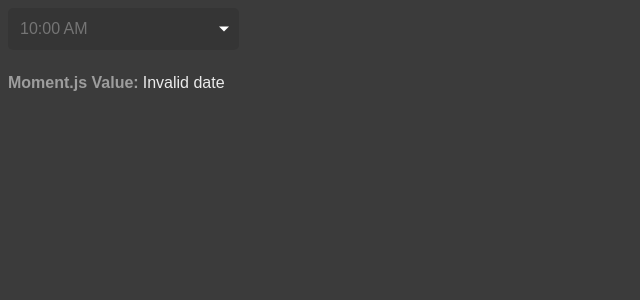
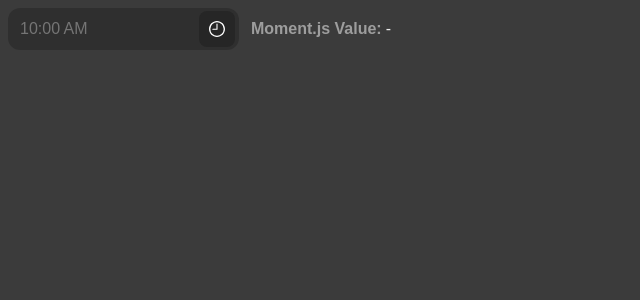
Before and after one commit to soooji/react-masked-input-time-picker, a React (Create React App) app: page / in a window 1280 px wide. Shown: the top 300 px of the page, without its empty margins (0-640 px from the left). Built offline with nearby package versions, Linux system fonts and the light colour scheme.

Commit message:
add iocn

```diff
--- a/src/App.tsx
+++ b/src/App.tsx
@@ -8,51 +8,46 @@
 } from "./utils";
 import styled from "styled-components";
 import { useClickOutside } from "./useClickOutside";
+import ClockIcon from "./clock.svg";
 
 const Container = styled.div`
+  display: flex;
+  align-items: center;
+  gap: 12px;
   &,
   * {
     color: white;
   }
 `;
 
-const ResultContainer = styled.div`
-  display: flex;
-  flex-direction: row;
-  margin-top: 24px;
-  font-weight: 300;
-  color: rgba(255, 255, 255, 0.9);
-  b {
-    color: rgba(255, 255, 255, 0.5);
-    margin-right: 4px;
-  }
+const InputContainer = styled.div`
+  position: relative;
+  display: block;
 `;
 
-const StyledChevronTriangle = styled.div`
-  width: 0;
-  height: 0;
-  border-left: 5px solid transparent;
-  border-right: 5px solid transparent;
-  border-top: 5px solid white;
-  position: absolute;
-  right: 10px;
-  z-index: 1;
-  top: 50%;
-  transform: translateY(-50%);
-  pointer-events: none;
-  transition: transform 0.2s ease-in-out;
-  &.--up {
-    transform: translateY(-50%) rotate(180deg);
+const StyledInput = styled.input`
+  border: 1px solid black;
+  background-color: rgba(0, 0, 0, 0.2);
+  border-radius: 12px;
+  border: none;
+  padding: 12px;
+  font-size: 1rem;
+  &:focus {
+    background-color: rgba(0, 0, 0, 0.4);
+  }
+  &.--valid {
+    box-shadow: 0 0 0 1px rgba(0, 255, 0, 0.4);
+    background-color: rgba(0, 255, 0, 0.05);
   }
 `;
 
 const DropDownOptionsContainer = styled.div`
   position: absolute;
-  top: calc(100% + 16px);
+  top: calc(100% + 4px);
   left: 0;
   right: 0;
   background-color: #1f1f1f;
-  border-radius: 5px;
+  border-radius: 12px;
   border: 1px solid black;
   padding: 4px;
   z-index: 1;
@@ -67,50 +62,78 @@
   }
 `;
 
-const InputContainer = styled.div`
-  position: relative;
-  display: inline;
-`;
-
-const StyledInput = styled.input`
-  border: 1px solid black;
-  background-color: rgba(0, 0, 0, 0.1);
-  border-radius: 5px;
-  border: none;
-  padding: 12px;
-  font-size: 1rem;
-  &:focus {
-    background-color: rgba(0, 0, 0, 0.4);
-  }
-  &.--valid {
-    box-shadow: 0 0 0 1px rgba(0, 255, 0, 0.4);
-    background-color: rgba(0, 255, 0, 0.05);
-  }
-`;
-
 const DropDownListItem = styled.li`
   list-style: none;
   padding: 8px 8px;
   cursor: pointer;
-  border-radius: 5px;
+  border-radius: 8px;
   &:hover {
     background-color: rgba(0, 0, 0, 0.4);
+  }
+`;
+
+const TimeInputEndornment = styled.div`
+  position: absolute;
+  right: 4px;
+  height: 36px;
+  width: 36px;
+  z-index: 1;
+  top: 50%;
+  transform: translateY(-50%);
+  background: rgba(0, 0, 0, 0.2);
+  border-radius: 8px;
+  display: flex;
+  align-items: center;
+  justify-content: center;
+  cursor: pointer;
+  &:hover {
+    background: rgba(0, 0, 0, 0.3);
+  }
+  &:active {
+    background: rgba(0, 0, 0, 0.4);
+  }
+`;
+
+const ResultContainer = styled.div`
+  display: flex;
+  flex-direction: row;
+  font-weight: 300;
+  color: rgba(255, 255, 255, 0.9);
+  b {
+    color: rgba(255, 255, 255, 0.5);
+    margin-right: 4px;
   }
 `;
 
 export default function App() {
   const [timeInputValue, setTimeInputValue] = useState("");
   const [selectedTimeValue, setSelectedTimeValue] = useState("");
-  const isValid = amPmTimeRegex.test(timeInputValue);
   const [isDropDownOpen, setIsDropDownOpen] = useState(false);
-  const inputRef = useRef<HTMLInputElement>(null);
+  const inputContentRef = useRef<HTMLDivElement>(null);
 
-  useClickOutside(inputRef, () => {
+  const isValidAmPmTime = (timeValue: string) =>
+    amPmTimeRegex.test(timeInputValue);
+
+  useClickOutside(inputContentRef, () => {
     setIsDropDownOpen(false);
-    if (!isValid) {
+    if (!timeInputValue) {
+      return setSelectedTimeValue("");
+    }
+    if (!isValidAmPmTime(timeInputValue)) {
       setTimeInputValue(selectedTimeValue);
     }
   });
+
+  const onSelectOption = (timeOption: Moment) => {
+    setTimeInputValue(getUppercasedValue(timeOption.format("hh:mm a")));
+    setIsDropDownOpen(false);
+  };
+
+  const onChangeInputValue = (typedValue: string) => {
+    setTimeInputValue(
+      getFormattedAMPMTimeFromStringValue(typedValue) ?? timeInputValue
+    );
+  };
 
   useEffect(() => {
     if (amPmTimeRegex.test(timeInputValue)) {
@@ -123,7 +146,7 @@
   const memoizedTimeSelectionSuggestions = useMemo(() => {
     const defaultTimeForSuggestions = moment();
     return getTimeSelectionSuggestions(
-      timeInputValue?.length
+      timeInputValue
         ? moment(timeInputValue, "hh:mm a")
         : defaultTimeForSuggestions
     );
@@ -134,47 +157,34 @@
 
   return (
     <Container className="App">
-      <InputContainer>
+      <InputContainer ref={inputContentRef}>
         <StyledInput
-          ref={inputRef}
           value={timeInputValue}
           placeholder={moment().format("hh:mm a").toUpperCase()}
-          className={isValid ? "--valid" : ""}
-          onChange={(e) => {
-            setIsDropDownOpen(true);
-            setTimeInputValue(
-              getFormattedAMPMTimeFromStringValue(e.target.value) ??
-                timeInputValue
-            );
-          }}
-          onFocus={() => setIsDropDownOpen(true)}
+          className={isValidAmPmTime(timeInputValue) ? "--valid" : ""}
+          onChange={(event) => onChangeInputValue(event.target.value)}
         />
-        <StyledChevronTriangle
-          className={isDropDownOpenVisible ? "--up" : ""}
-        />
+        <TimeInputEndornment onClick={() => setIsDropDownOpen(!isDropDownOpen)}>
+          <img src={ClockIcon} alt="clock icon" />
+        </TimeInputEndornment>
         <DropDownOptionsContainer
           className={isDropDownOpenVisible ? "--visible" : ""}
         >
           {memoizedTimeSelectionSuggestions.map((timeOption) => (
             <DropDownListItem
               key={timeOption.toString()}
-              onClick={() => {
-                setTimeInputValue(
-                  getUppercasedValue(timeOption.format("hh:mm a"))
-                );
-                setIsDropDownOpen(false);
-              }}
+              onClick={() => onSelectOption(timeOption)}
             >
               {getUppercasedValue(timeOption.format("hh:mm a"))}
             </DropDownListItem>
           ))}
         </DropDownOptionsContainer>
       </InputContainer>
-
-      <br />
       <ResultContainer>
         <b>Moment.js Value:</b>{" "}
-        {moment(timeInputValue, "hh:mm a").format("YYYY-MM-DD HH:mm:ss")}
+        {selectedTimeValue
+          ? moment(selectedTimeValue, "hh:mm a").format("YYYY-MM-DD HH:mm:ss")
+          : "-"}
       </ResultContainer>
     </Container>
   );
--- a/src/utils.ts
+++ b/src/utils.ts
@@ -72,14 +72,15 @@
 
 // Time suggestions
 const roundUpTimeToNearestHalfHour = (time: Moment) => {
+  const fixedTime = time.clone();
   const minutes = time.minutes();
   if (minutes === 0) {
-    return time;
+    return fixedTime;
   }
   if (minutes <= 30) {
-    return time.set("m", 30);
+    return fixedTime.set("m", 30);
   }
-  return time.clone().add(1, "h").startOf("hour");
+  return fixedTime.add(1, "h").startOf("hour");
 };
 
 export const getTimeSelectionSuggestions = (time: Moment) => {
```
Also changed, not shown: src/clock.svg (added).
